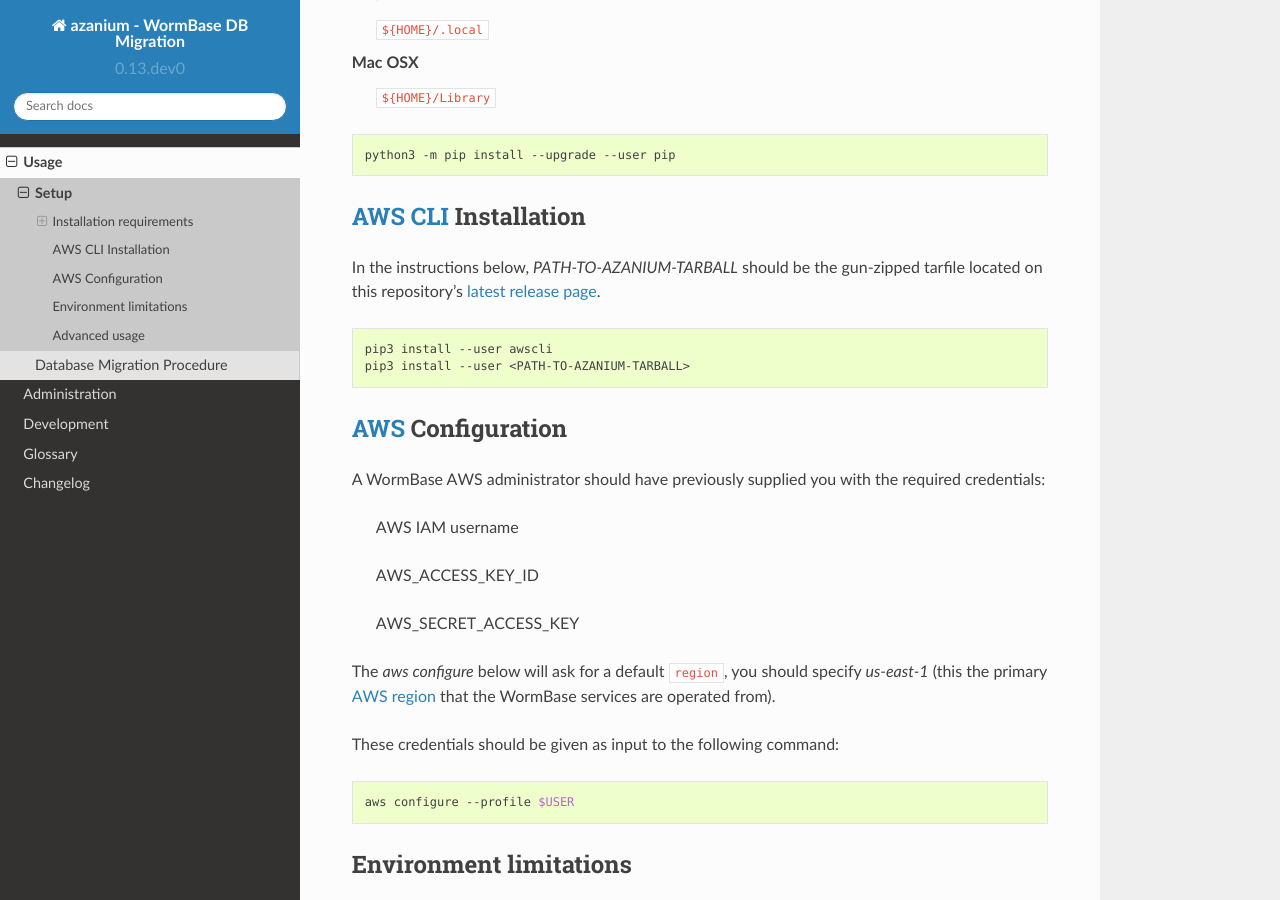
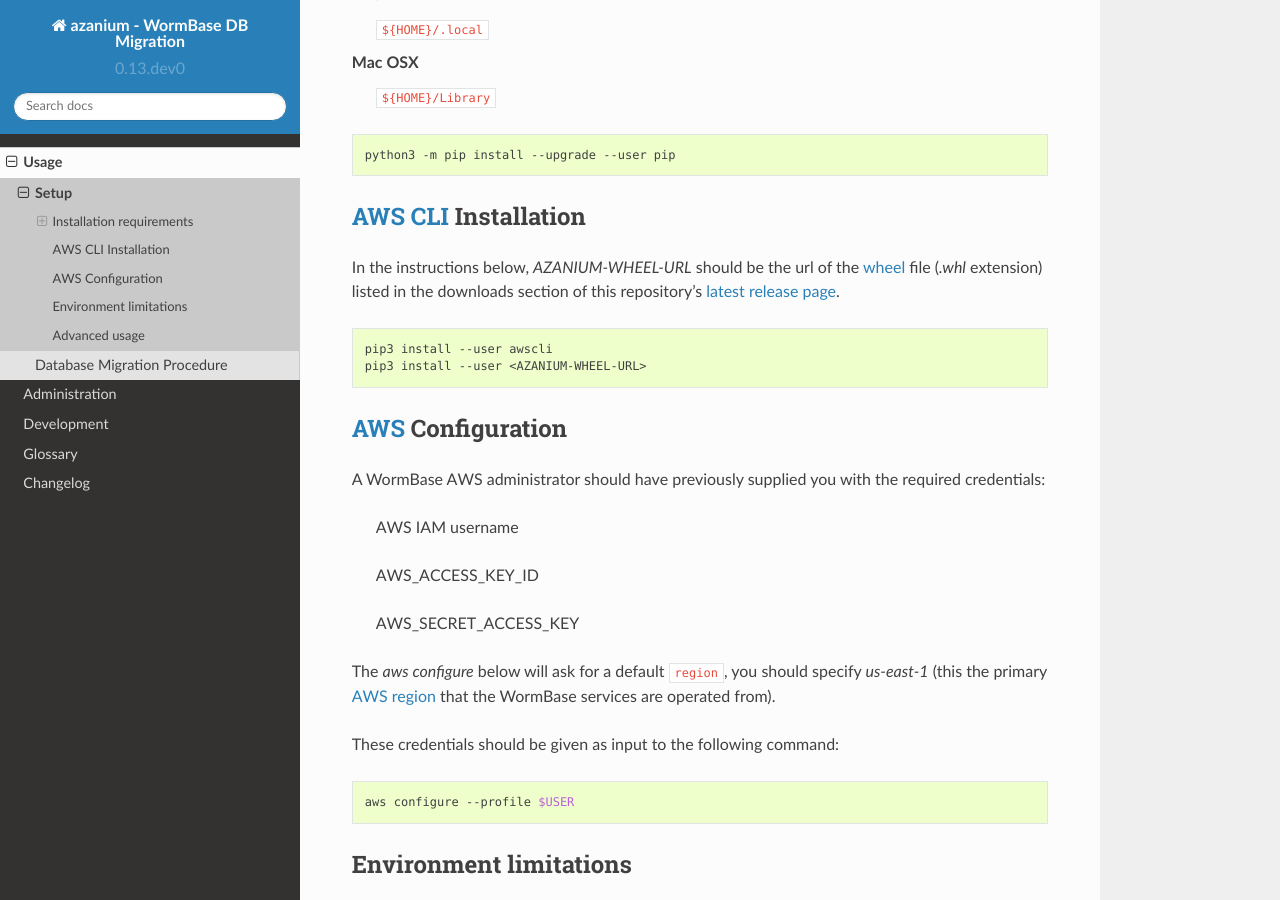
Before and after one commit to WormBase/db-migration, a Sphinx documentation site: the page built from docs/source/user/setup.rst, in a window 1280 px wide and 900 px high, scrolled down 637 px. Built offline with Sphinx 7.4.7 and the Read the Docs theme 2.0.0, drawn with Linux system fonts in a browser that asks for light colours.

Commit message:
Update wording for where to obtain the release.

```diff
--- a/docs/source/user/setup.rst
+++ b/docs/source/user/setup.rst
@@ -41,13 +41,14 @@
 
 :term:`AWS` :term:`CLI` Installation
 ====================================
-In the instructions below, `PATH-TO-AZANIUM-TARBALL` should be
-the gun-zipped tarfile located on this repository's `latest release page`_.
+In the instructions below, `AZANIUM-WHEEL-URL` should be the url of
+the wheel_ file (`.whl` extension) listed in the downloads section of
+this repository's `latest release page`_.
 
 .. code-block:: bash
 
    pip3 install --user awscli
-   pip3 install --user <PATH-TO-AZANIUM-TARBALL>
+   pip3 install --user <AZANIUM-WHEEL-URL>
 
 
 
@@ -95,3 +96,4 @@
 .. _pip: https://en.wikipedia.org/wiki/Pip_(package_manager)
 .. _`AWS region`: http://docs.aws.amazon.com/AWSEC2/latest/UserGuide/using-regions-availability-zones.html
 .. _`latest release page`: https://github.com/Wormbase/db-migration/releases/latest
+.. _wheel: http://pythonwheels.com/
```
